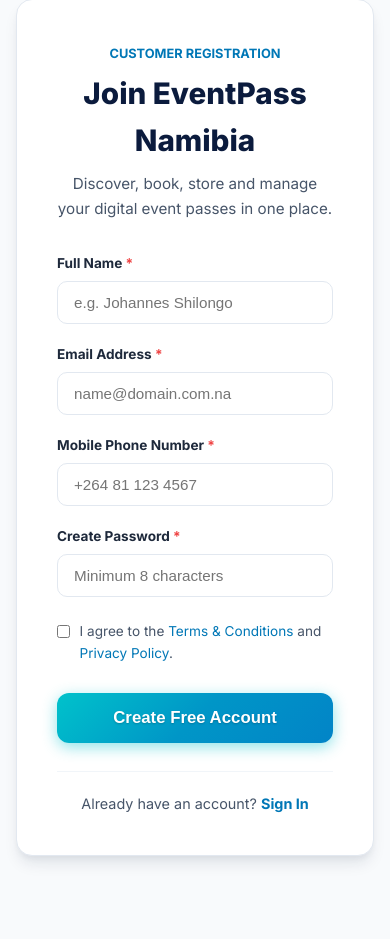
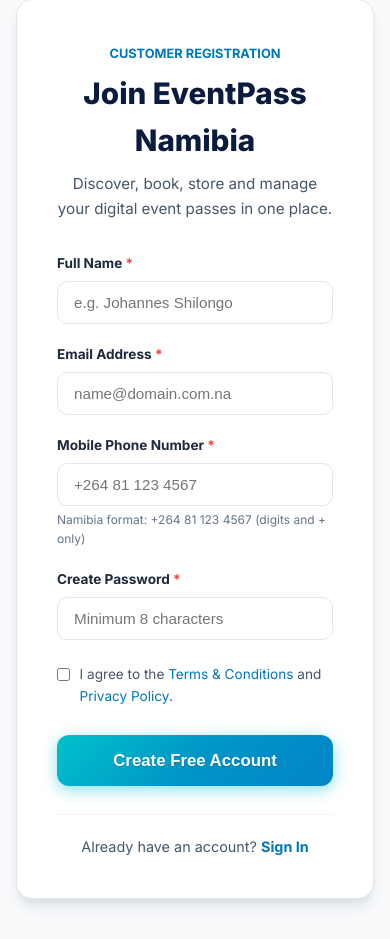
Before and after one commit to rajni030190-Dev/eventpass-namibia, a WordPress theme: template wordpress/wp-content/themes/eventpass-theme/page-customer-registration.php in a window 390 px wide. Shown: the part 185-1124 px from the top of the page. Run offline with PHP 8.4 and a stand-in for WordPress, Linux system fonts and the light colour scheme; the site name, menu and one post (Sample post) are stand-ins, and other content is empty.

Commit message:
fix: phone number validation on customer reg, dashboard profile, organiser reg

```diff
--- a/wordpress/wp-content/themes/eventpass-theme/page-customer-registration.php
+++ b/wordpress/wp-content/themes/eventpass-theme/page-customer-registration.php
@@ -21,10 +21,15 @@ if ( $_SERVER['REQUEST_METHOD'] === 'POST' && isset($_POST['ep_reg_nonce']) ) {
         $phone     = sanitize_text_field( $_POST['phone'] ?? '' );
         $password  = $_POST['password'] ?? '';
 
+        // Phone validation: strip spaces/dashes, must have 9-15 digits (Namibia +264 format)
+        $phone_digits = preg_replace( '/[^0-9]/', '', $phone );
+
         if ( empty( $full_name ) || empty( $email ) || empty( $password ) ) {
             $reg_error = 'Please complete all required fields.';
         } elseif ( ! is_email( $email ) ) {
             $reg_error = 'Please enter a valid email address.';
+        } elseif ( ! empty( $phone ) && ( strlen( $phone_digits ) < 9 || strlen( $phone_digits ) > 15 || ! preg_match( '/^\+?[0-9\s\-]{9,20}$/', $phone ) ) ) {
+            $reg_error = 'Please enter a valid phone number (e.g. +264 81 123 4567).';
         } elseif ( email_exists( $email ) ) {
             $reg_error = 'An account with this email address already exists. Please sign in instead.';
         } elseif ( strlen( $password ) < 8 ) {
@@ -117,7 +122,8 @@ get_header();
 
             <div style="margin-bottom: 1.25rem;">
                 <label style="display: block; font-size: 0.85rem; font-weight: 700; color: var(--ep-slate-800); margin-bottom: 0.4rem;">Mobile Phone Number <span style="color: var(--ep-danger);">*</span></label>
-                <input type="tel" name="phone" required placeholder="+264 81 123 4567" value="<?php echo esc_attr( $_POST['phone'] ?? '' ); ?>" style="width: 100%; padding: 0.75rem 1rem; border: 1px solid var(--ep-slate-200); border-radius: var(--ep-radius-md); font-size: 0.95rem;">
+                <input type="tel" name="phone" required placeholder="+264 81 123 4567" value="<?php echo esc_attr( $_POST['phone'] ?? '' ); ?>" pattern="^\+?[0-9\s\-]{9,20}$" maxlength="20" title="Enter a valid phone number e.g. +264 81 123 4567" style="width: 100%; padding: 0.75rem 1rem; border: 1px solid var(--ep-slate-200); border-radius: var(--ep-radius-md); font-size: 0.95rem;">
+                <small style="color: #64748B; font-size: 0.75rem; margin-top: 0.25rem; display: block;">Namibia format: +264 81 123 4567 (digits and + only)</small>
             </div>
 
             <div style="margin-bottom: 1.5rem;">
```
Also changed, not shown: wordpress/wp-content/themes/eventpass-theme/page-customer-dashboard.php (+6 -1 lines), wordpress/wp-content/themes/eventpass-theme/page-organiser-registration.php (+6 -1 lines).
